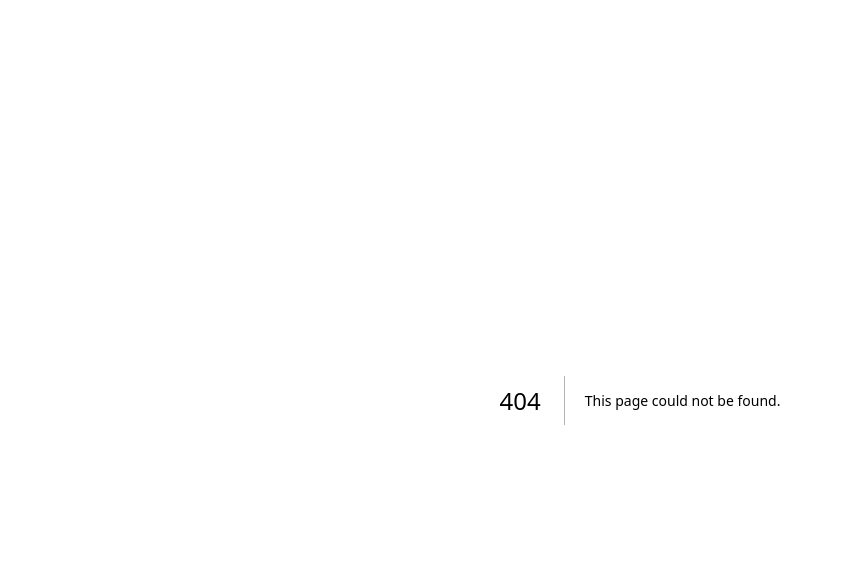
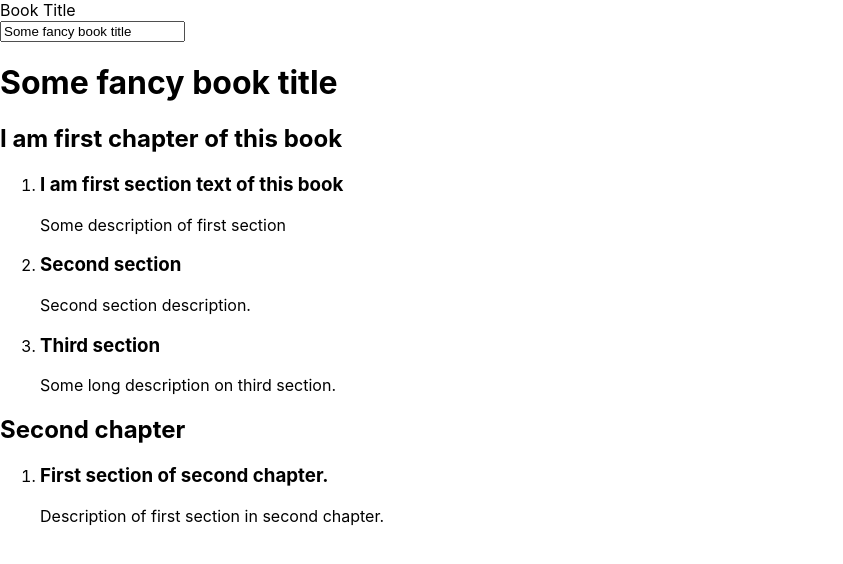
Before and after one commit to anselmos/booknotes, a Next.js app: page /books/1/edit in a window 1280 px wide. Before the commit this address had no page. Shown: the top 564 px of the page, without its empty margins (0-843 px from the left). Built offline with nearby package versions, Linux system fonts and the light colour scheme.

Commit message:
Adds getStaticProps next-js feature. Adds draft on editing book.

```diff
--- a/asserts/data.js
+++ b/asserts/data.js
@@ -4,26 +4,32 @@ const data = [
     bookTitle: "Some fancy book title",
     chapters: [
       {
+        id: "someChapterID1",
         title: "I am first chapter of this book",
         sections: [
           {
+            id: "someSectionId1",
             text: "I am first section text of this book",
             description: "Some description of first section",
           },
           {
+            id: "someSectionId2",
             text: "Second section",
             description: "Second section description.",
           },
           {
+            id: "someSectionId3",
             text: "Third section",
             description: "Some long description on third section.",
           },
         ],
       },
       {
+        id: "someChapterID2",
         title: "Second chapter",
         sections: [
           {
+            id: "someSectionId1",
             text: "First section of second chapter.",
             description: "Description of first section in second chapter.",
           },
--- a/components/Book.js
+++ b/components/Book.js
@@ -4,11 +4,18 @@ import { useRouter } from "next/router";
 import BookTitle from "./BookTitle";
 import Section from "./Section";
 import Chapter from "./Chapter";
-const Book = ({ bookTitle, chapters }) => {
-
+import Link from "next/link";
+const Book = ({ bookTitle, chapters, inEditMode }) => {
+  const router = useRouter();
+  const bookId = router.query.bookId;
 
   return (
     <Fragment>
+      {inEditMode ? (
+        <></>
+      ) : (
+        <Link href={"/books/" + bookId + "/edit"}>EDIT!</Link>
+      )}
       <BookTitle title={bookTitle} />
       {chapters.map((chapter, chapterId) => (
         <Chapter
--- /dev/null
+++ b/components/BookTitleInput.js
@@ -0,0 +1,22 @@
+import React, { Fragment } from "react";
+
+const BookTitleInput = ({ title, onBookTitleChange }) => {
+  return (
+    <Fragment>
+      <label htmlFor="bookTitle">Book Title</label>
+      <br></br>
+
+      <input
+        placeholder="A Book Title"
+        id="bookTitle"
+        name="bookTitle"
+        text="book Title"
+        onChange={onBookTitleChange.bind(this)}
+        defaultValue={title}
+        //
+      />
+    </Fragment>
+  );
+};
+
+export default BookTitleInput;
--- /dev/null
+++ b/pages/books/[bookId]/edit.js
@@ -0,0 +1,36 @@
+import React, { Fragment, useEffect, useState } from "react";
+import data from "../../../asserts/data";
+import Book from "../../../components/Book";
+import { useRouter } from "next/router";
+import BookTitleInput from "../../../components/BookTitleInput";
+
+const EditBook = () => {
+  const [loadedBooks, setLoadedBooks] = useState([]);
+  useEffect(() => {
+    // TODO add http request to get all books from db/backend.
+    setLoadedBooks(data);
+  }, []);
+  const router = useRouter();
+  const bookId = router.query.bookId;
+  const thisBookData = loadedBooks.find((book) => book.id == bookId);
+  const handleBookTitleChange = () => {
+    console.log("hah");
+  };
+  if (thisBookData) {
+    return (
+      <Fragment>
+        <BookTitleInput
+          title={thisBookData.bookTitle}
+          onBookTitleChange={handleBookTitleChange}
+        />
+        <Book
+          bookTitle={thisBookData.bookTitle}
+          chapters={thisBookData.chapters}
+          inEditMode={true}
+        />
+      </Fragment>
+    );
+  }
+};
+
+export default EditBook;
```
Also changed, not shown: pages/books/[bookId].js (deleted, +0 -21 lines), pages/books/[bookId]/index.js (added, +35 -0 lines), pages/books/index.js (+20 -4 lines).
